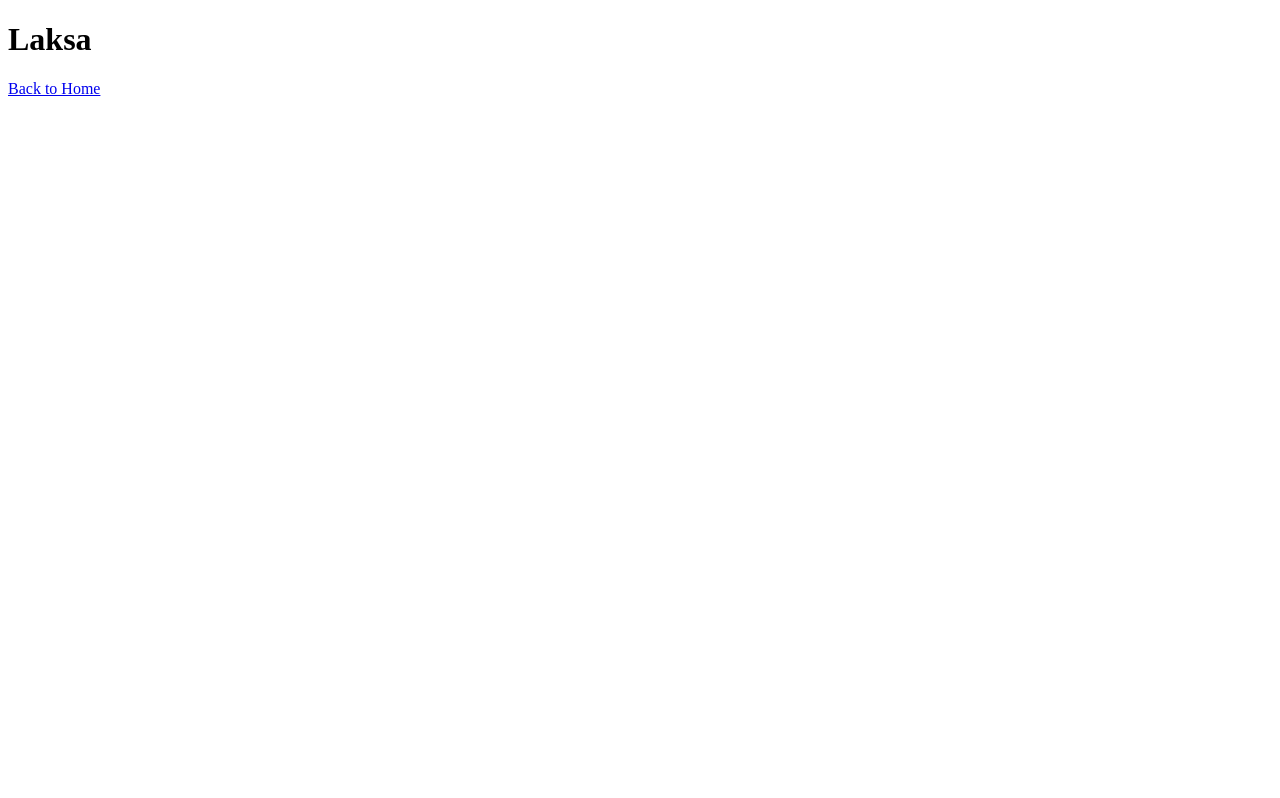
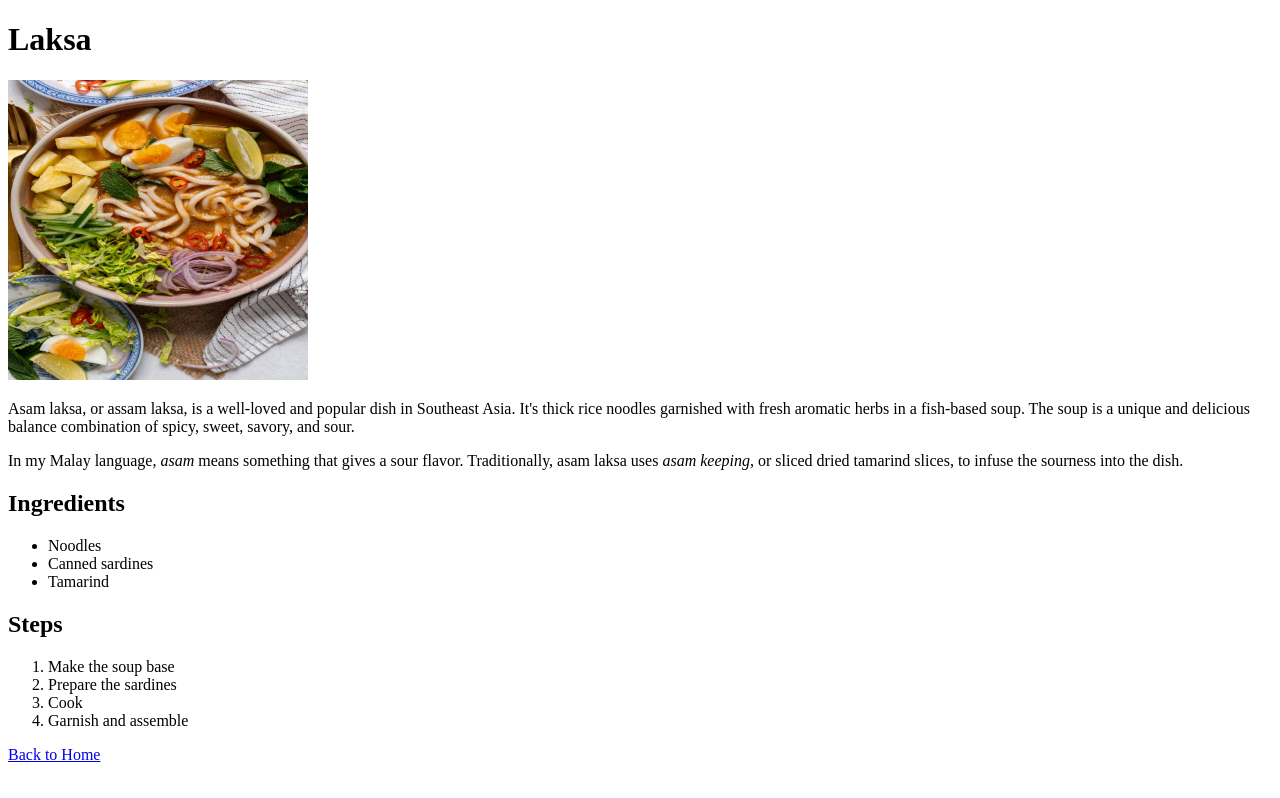
Before and after one commit to yoghurtfork/odin-recipes, a plain HTML site: page recipes/laksa.html in a window 1280 px wide. Drawn offline with Linux system fonts and the light colour scheme.

Commit message:
Populate laksa page

```diff
--- a/recipes/laksa.html
+++ b/recipes/laksa.html
@@ -7,6 +7,22 @@
 </head>
 <body>
     <h1>Laksa</h1>
+    <img src="../images/laksa.jpg" alt="Picture of laksa" height="300" width="300">
+    <p>Asam laksa, or assam laksa, is a well-loved and popular dish in Southeast Asia. It's thick rice noodles garnished with fresh aromatic herbs in a fish-based soup. The soup is a unique and delicious balance combination of spicy, sweet, savory, and sour.</p>
+    <p>In my Malay language, <em>asam</em> means something that gives a sour flavor. Traditionally, asam laksa uses <em>asam keeping</em>, or sliced dried tamarind slices, to infuse the sourness into the dish.</p>
+    <h2>Ingredients</h2>
+    <ul>
+        <li>Noodles</li>
+        <li>Canned sardines</li>
+        <li>Tamarind</li>
+    </ul>
+    <h2>Steps</h2>
+    <ol>
+        <li>Make the soup base</li>
+        <li>Prepare the sardines</li>
+        <li>Cook</li>
+        <li>Garnish and assemble</li>
+    </ol>
     <a href="../index.html">Back to Home</a>
 </body>
 </html>
```
Also changed, not shown: images/laksa.jpg (added).
